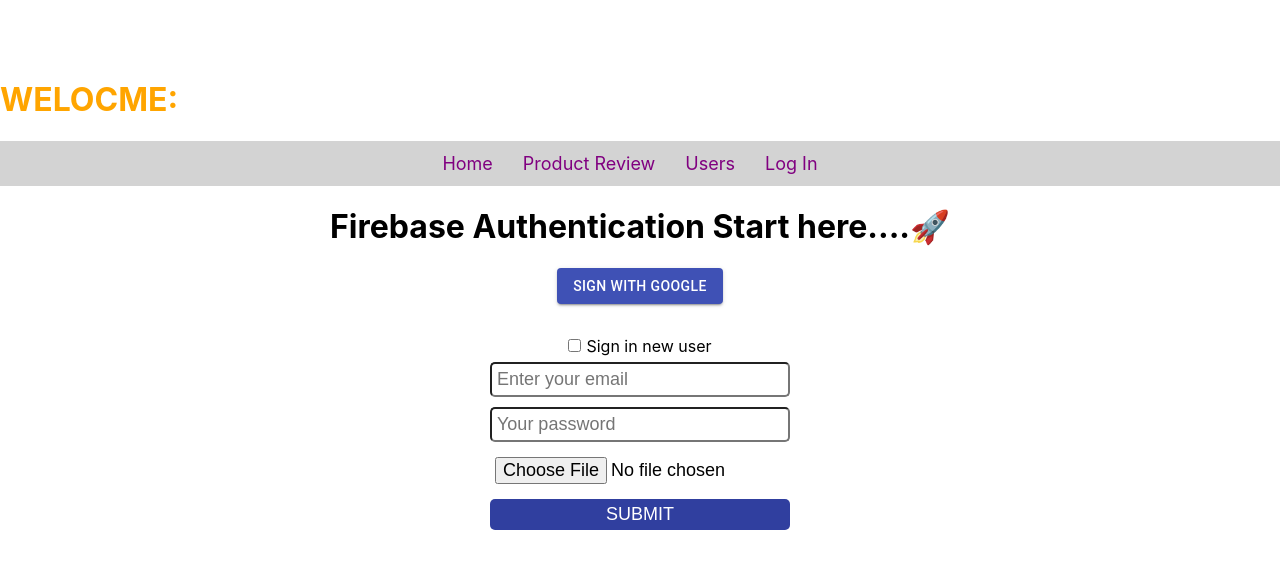
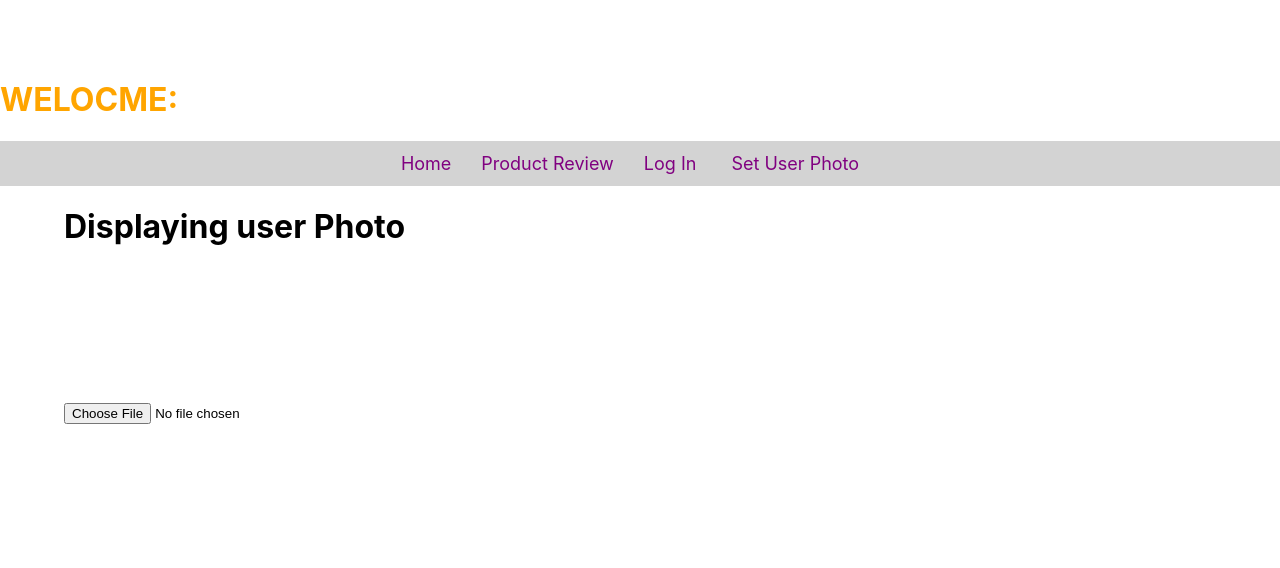
Before and after one commit to apelmahmudDev/auth2-practice, a React (Create React App) app: page /setPhoto in a window 1280 px wide. Before the commit this address led to /login. Shown: the top 568 px of the page. Built offline with nearby package versions, Linux system fonts and the light colour scheme.

Commit message:
Added system, Upload user photo from user

```diff
--- a/src/App.js
+++ b/src/App.js
@@ -10,6 +10,7 @@
 import Login from './components/Login/Login';
 import Shipment from './components/Shipment/Shipment';
 import PrivateRoute from './components/PrivateRoute/PrivateRoute';
+import SetUserPhoto from './components/SetUserPhoto/SetUserPhoto';
 
 export const UserContext  = createContext();
 
@@ -32,6 +33,9 @@
           <Route path="/login">
             <Login />
           </Route>
+          <Route path="/setPhoto">
+            <SetUserPhoto />
+          </Route>
           <PrivateRoute>
             <Shipment />
           </PrivateRoute>
--- a/src/components/Header/Header.js
+++ b/src/components/Header/Header.js
@@ -7,8 +7,8 @@
         <nav className="nav">
            <Link to="/home">Home</Link>
            <Link to="/review">Product Review</Link>
-           <Link to="/users">Users</Link>
            <Link to="/login">Log In</Link>
+           <Link to ="/setPhoto"> Set User Photo</Link>
         </nav>
     );
 };
--- a/src/components/Login/Login.js
+++ b/src/components/Login/Login.js
@@ -89,7 +89,7 @@
                 newUserInfo.error = '';
                 newUserInfo.success = true;
                 setUser(newUserInfo);
-                updateUser(user.name, user.photo);
+                updateUser(user.name);
                 setLoggedInUser(newUserInfo);
                 history.replace(from);
             })
@@ -125,11 +125,10 @@
     }
 
     //UPDATE NAME AND PHOTP
-    const updateUser = (name, photo) => {
+    const updateUser = (name) => {
         const user = firebase.auth().currentUser;
         user.updateProfile({
             displayName: name,
-            photoURL: photo
         })
         .then(res => {
             console.log('User name update successfully')
@@ -162,7 +161,6 @@
                 {newUser && <input onBlur={handleBlur} name="name" type="text" placeholder="Enter your name" required/>}
                 <input onBlur={handleBlur} name="email" type="email" placeholder="Enter your email" required/>
                 <input onBlur={handleBlur} name="password" type="password" placeholder="Your password" required/>
-                <input onBlur={handleBlur} name="photo" type="file" />
                 {loggedInUser.isSignedIn ? <Button onClick={handleGoogleSignOut} color="primary" variant="contained">Sign Out</Button> :
                  <input type="submit"/>}
 
--- /dev/null
+++ b/src/components/SetUserPhoto/SetUserPhoto.js
@@ -0,0 +1,25 @@
+import React, { useContext, useState } from 'react';
+import { UserContext } from '../../App';
+
+const SetUserPhoto = () => {
+    const [loggedInUser, setLoggedInUser] = useContext(UserContext);
+    const [userPhoto, setUserPhoto] = useState(null);
+
+    const handleChange = (e) => {
+        const fileUrl = URL.createObjectURL(e.target.files[0]);
+        const newUserInfo = {...loggedInUser};
+        newUserInfo.photo = fileUrl;
+        setLoggedInUser(newUserInfo);
+        setUserPhoto(fileUrl)
+    }
+
+    return (
+        <div style={{marginLeft:'5%'}}>
+            <h1>Displaying user Photo</h1>
+            <img style={{height:'150px'}} src={userPhoto} alt=""/>
+            <input type="file" onChange={handleChange} />
+        </div>
+    );
+};
+
+export default SetUserPhoto;
```
